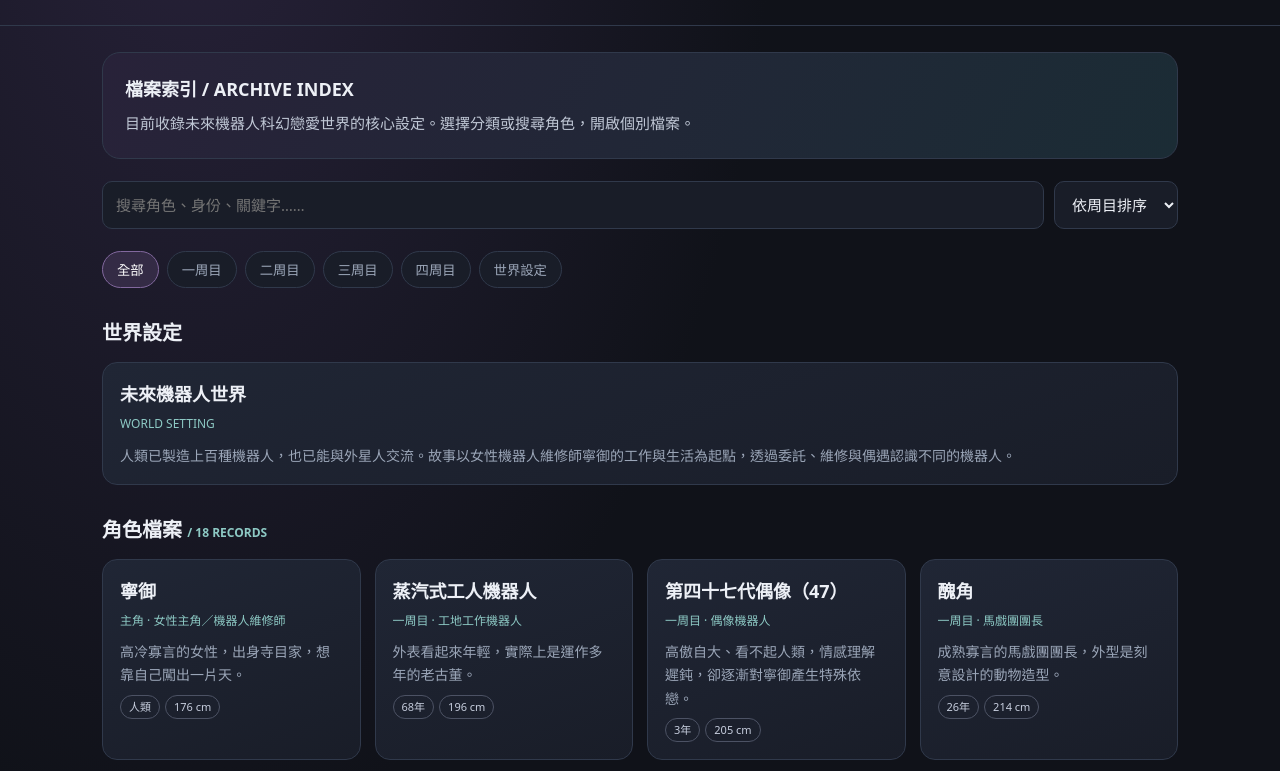
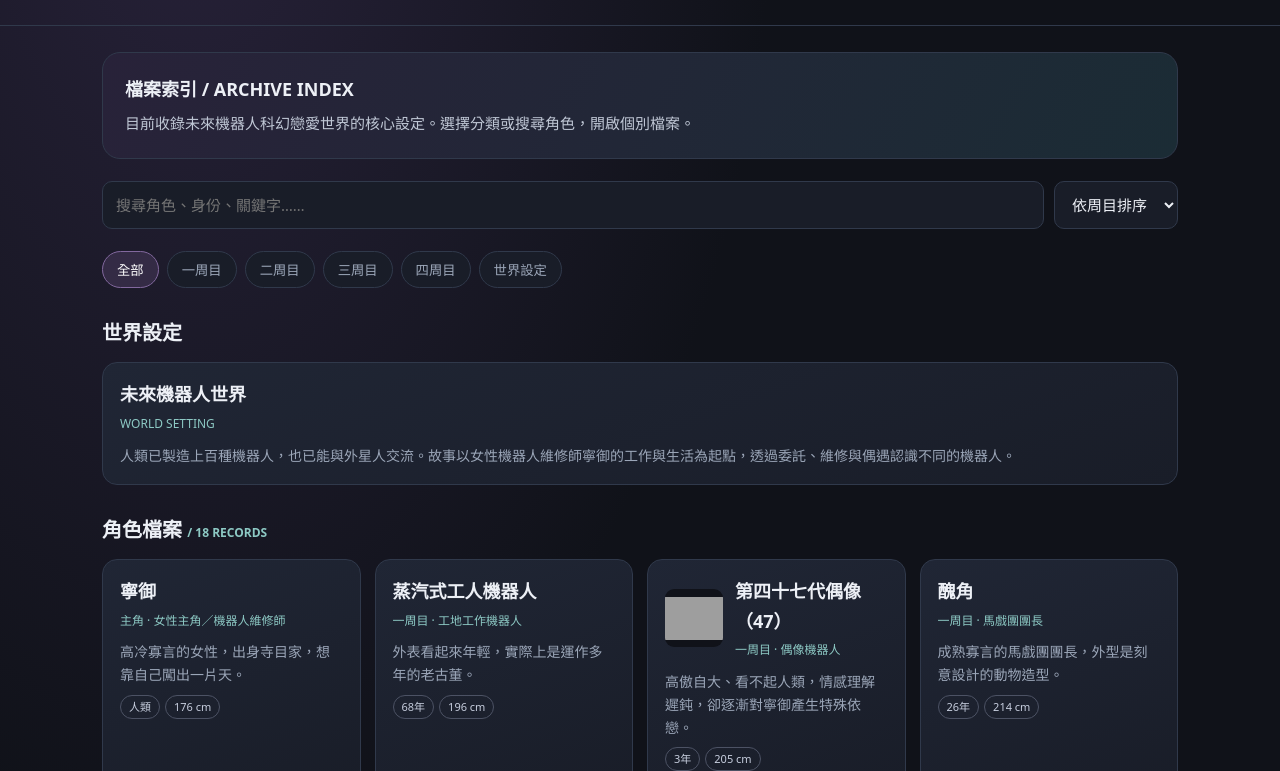
Before and after one commit to 3rtyuikl/world-archive, a plain HTML site: page index.html in a window 1280 px wide. Shown: the part 179-950 px from the top of the page. Drawn offline with Linux system fonts and the light colour scheme; grey boxes are pictures that could not be loaded.

Commit message:
Add 47 artwork gallery and selection avatar

```diff
--- a/data/world.json
+++ b/data/world.json
@@ -48,7 +48,18 @@
       "appearance": "粉色頭髮。約會時會將頭髮調整成灰色，偽裝成普通機器人。必須保持完美笑容，即使心情差、嫉妒或當機，外表笑容也維持。",
       "notes": "純粹人造機器人，不需要進食，但可以正常進食，具有味覺分析系統。嗓子金貴，經紀人在場時通常不講話，由經紀人代為溝通。曾在演出最後攻擊人類但無人受傷，公司原本想報廢，後因人氣高且無人受傷改為維修保留；過保後公司找廉價維修師，因而找到寧御。",
       "relationships": "會主動找寧御吃飯、偷偷付款並找藉口。可以接受親吻、擁抱與陪睡，也逐漸可能主動要求再次親吻，但不會自動將親密互動理解成戀愛。與教主都喜歡寧御；教主的主動表達容易讓47出現嫉妒與內部運算異常。",
-      "deathEnding": "在發狂的偶像攻擊下，寧御身上遭受多重鈍器擊傷，頭部遭受致命攻擊而死亡。"
+      "deathEnding": "在發狂的偶像攻擊下，寧御身上遭受多重鈍器擊傷，頭部遭受致命攻擊而死亡。",
+      "avatar": "https://i.postimg.cc/8zTw4kQq/IMG-0524.png",
+      "images": [
+        {
+          "label": "手繪",
+          "url": "https://i.postimg.cc/1ztBxWzM/IMG-0522.png"
+        },
+        {
+          "label": "像素",
+          "url": "https://i.postimg.cc/zGqp7DYB/IMG-0494-20261113224529.png"
+        }
+      ]
     },
     {
       "id": "clown",
--- a/index.html
+++ b/index.html
@@ -12,7 +12,7 @@ main{max-width:1120px;margin:auto;padding:26px 22px 70px}.toolbar{display:flex;g
 input,select{background:var(--panel);border:1px solid var(--line);border-radius:10px;color:var(--ink);padding:11px 13px;font:inherit}input{flex:1;min-width:190px}
 .tabs{display:flex;gap:8px;flex-wrap:wrap;margin:18px 0 22px}.tab{border:1px solid var(--line);background:var(--panel);color:var(--muted);padding:8px 14px;border-radius:999px;cursor:pointer}.tab.active{background:#342b45;border-color:#82689e;color:#fff}
 .hero{background:linear-gradient(120deg,#282239,#1b2c35);border:1px solid var(--line);border-radius:18px;padding:22px;margin-bottom:22px}.hero strong{font-size:18px}.hero p{margin:6px 0 0;color:#c0c8d6}
-.grid{display:grid;grid-template-columns:repeat(auto-fill,minmax(245px,1fr));gap:14px}.card{background:linear-gradient(160deg,var(--panel2),var(--panel));border:1px solid var(--line);border-radius:15px;padding:17px;cursor:pointer;transition:.18s}.card:hover{transform:translateY(-2px);border-color:#8a72a5}.card h3{margin:0 0 4px;font-size:18px}.meta{color:var(--accent2);font-size:12px}.card p{color:var(--muted);margin:10px 0 0;font-size:14px}.pill{display:inline-block;border:1px solid #4c5264;border-radius:99px;padding:2px 8px;color:#c7cede;font-size:11px;margin:8px 5px 0 0}
+.grid{display:grid;grid-template-columns:repeat(auto-fill,minmax(245px,1fr));gap:14px}.card{background:linear-gradient(160deg,var(--panel2),var(--panel));border:1px solid var(--line);border-radius:15px;padding:17px;cursor:pointer;transition:.18s}.card:hover{transform:translateY(-2px);border-color:#8a72a5}.card h3{margin:0 0 4px;font-size:18px}.card-head{display:flex;align-items:center;gap:12px}.card-avatar{width:58px;height:58px;object-fit:contain;image-rendering:pixelated;background:#101219;border-radius:9px;flex:none}.detail-gallery{display:grid;grid-template-columns:repeat(auto-fit,minmax(180px,1fr));gap:12px;margin:18px 0}.detail-gallery figure{margin:0;background:#101219;border:1px solid var(--line);border-radius:12px;padding:10px}.detail-gallery img{width:100%;height:260px;object-fit:contain;display:block}.detail-gallery figcaption{color:var(--muted);font-size:12px;text-align:center;margin-top:7px}.meta{color:var(--accent2);font-size:12px}.card p{color:var(--muted);margin:10px 0 0;font-size:14px}.pill{display:inline-block;border:1px solid #4c5264;border-radius:99px;padding:2px 8px;color:#c7cede;font-size:11px;margin:8px 5px 0 0}
 .section-title{font-size:20px;margin:28px 0 13px}.detail{background:var(--panel);border:1px solid var(--line);border-radius:16px;padding:22px;margin-top:18px}.detail h2{margin:0 0 5px}.detail .back{background:none;border:0;color:var(--accent2);padding:0;cursor:pointer;font:inherit;margin-bottom:15px}.detail dl{display:grid;grid-template-columns:110px 1fr;gap:8px 14px}.detail dt{color:var(--muted)}.detail dd{margin:0;white-space:pre-wrap}.empty{color:var(--muted);padding:24px;text-align:center}
 footer{max-width:1120px;margin:auto;padding:0 22px 35px;color:var(--muted);font-size:12px}
 @media(max-width:560px){header{padding-top:30px}.detail dl{grid-template-columns:1fr;gap:2px}.detail dd{margin-bottom:10px}}
@@ -30,9 +30,9 @@ async function init(){try{const r=await fetch("./data/world.json?v=20261117-2",{
 function render(){const cats=["全部","一周目","二周目","三周目","四周目","世界設定"];$("#tabs").innerHTML=cats.map(c=>'<button class="tab '+(category===c?'active':'')+'" data-cat="'+c+'">'+c+'</button>').join("");document.querySelectorAll("[data-cat]").forEach(b=>b.onclick=()=>{category=b.dataset.cat;render()});
 const q=$("#search").value.trim().toLowerCase();let chars=DB.characters.filter(x=>(category==="全部"||category===x.round)&&[x.name,x.role,x.summary,x.personality,x.notes].join(" ").toLowerCase().includes(q));if($("#sort").value==="name")chars.sort((a,b)=>a.name.localeCompare(b.name,"zh-Hant"));else chars.sort((a,b)=>a.order-b.order);
 let out="";if(category==="全部"||category==="世界設定"){if(!q||[DB.world.title,DB.world.summary,DB.world.setting].join(" ").toLowerCase().includes(q))out+='<h2 class="section-title">世界設定</h2><div class="card" id="world-card"><h3>'+DB.world.title+'</h3><div class="meta">WORLD SETTING</div><p>'+DB.world.summary+'</p></div>'}
-out+='<h2 class="section-title">角色檔案 <span class="meta">/ '+chars.length+' RECORDS</span></h2><div class="grid">'+chars.map(x=>'<article class="card" data-id="'+x.id+'"><h3>'+x.name+'</h3><div class="meta">'+x.round+' · '+x.role+'</div><p>'+x.summary+'</p><span class="pill">'+x.operation+'</span><span class="pill">'+x.height+'</span></article>').join("")+'</div>';$("#content").innerHTML=out;if(!chars.length&&category!=="世界設定")$("#content").innerHTML+='<div class="empty">沒有符合條件的檔案。</div>';
+out+='<h2 class="section-title">角色檔案 <span class="meta">/ '+chars.length+' RECORDS</span></h2><div class="grid">'+chars.map(x=>'<article class="card" data-id="'+x.id+'"><div class="card-head">'+(x.avatar?'<img class="card-avatar" src="'+x.avatar+'" alt="'+x.name+' 像素圖">':'')+'<div><h3>'+x.name+'</h3><div class="meta">'+x.round+' · '+x.role+'</div></div></div><p>'+x.summary+'</p><span class="pill">'+x.operation+'</span><span class="pill">'+x.height+'</span></article>').join("")+'</div>';$("#content").innerHTML=out;if(!chars.length&&category!=="世界設定")$("#content").innerHTML+='<div class="empty">沒有符合條件的檔案。</div>';
 document.querySelectorAll("[data-id]").forEach(c=>c.onclick=()=>detail(c.dataset.id));const wc=$("#world-card");if(wc)wc.onclick=()=>worldDetail()}
-function detail(id){const x=DB.characters.find(c=>c.id===id);$("#content").innerHTML='<section class="detail"><button class="back" id="back">← 返回檔案列表</button><div class="meta">'+x.round+' / '+x.role+'</div><h2>'+x.name+'</h2><dl>'+[['運作時間',x.operation],['身高',x.height],['性格',x.personality],['外觀／特徵',x.appearance],['背景與設定',x.notes],['互動與關係',x.relationships]].filter(a=>a[1]).map(a=>'<dt>'+a[0]+'</dt><dd>'+a[1]+'</dd>').join("")+'</dl></section>';$("#back").onclick=render;window.scrollTo(0,0)}
+function detail(id){const x=DB.characters.find(c=>c.id===id);$("#content").innerHTML='<section class="detail"><button class="back" id="back">← 返回檔案列表</button><div class="meta">'+x.round+' / '+x.role+'</div><h2>'+x.name+'</h2>'+(x.images&&x.images.length?'<div class="detail-gallery">'+x.images.map(im=>'<figure><img src="'+im.url+'" alt="'+x.name+' - '+im.label+'"><figcaption>'+im.label+'</figcaption></figure>').join("")+'</div>':'')+'<dl>'+[['運作時間',x.operation],['身高',x.height],['性格',x.personality],['外觀／特徵',x.appearance],['背景與設定',x.notes],['互動與關係',x.relationships],['死亡結局',x.deathEnding]].filter(a=>a[1]).map(a=>'<dt>'+a[0]+'</dt><dd>'+a[1]+'</dd>').join("")+'</dl></section>';$("#back").onclick=render;window.scrollTo(0,0)}
 function worldDetail(){const x=DB.world;$("#content").innerHTML='<section class="detail"><button class="back" id="back">← 返回檔案列表</button><h2>'+x.title+'</h2><dl>'+[['世界概述',x.summary],['時代背景',x.setting],['核心規則',x.rules],['重要關係',x.relationships]].map(a=>'<dt>'+a[0]+'</dt><dd>'+a[1]+'</dd>').join("")+'</dl></section>';$("#back").onclick=render;window.scrollTo(0,0)}
 $("#search").addEventListener("input",render);$("#sort").addEventListener("change",render);init();
 </script></body></html>
```
